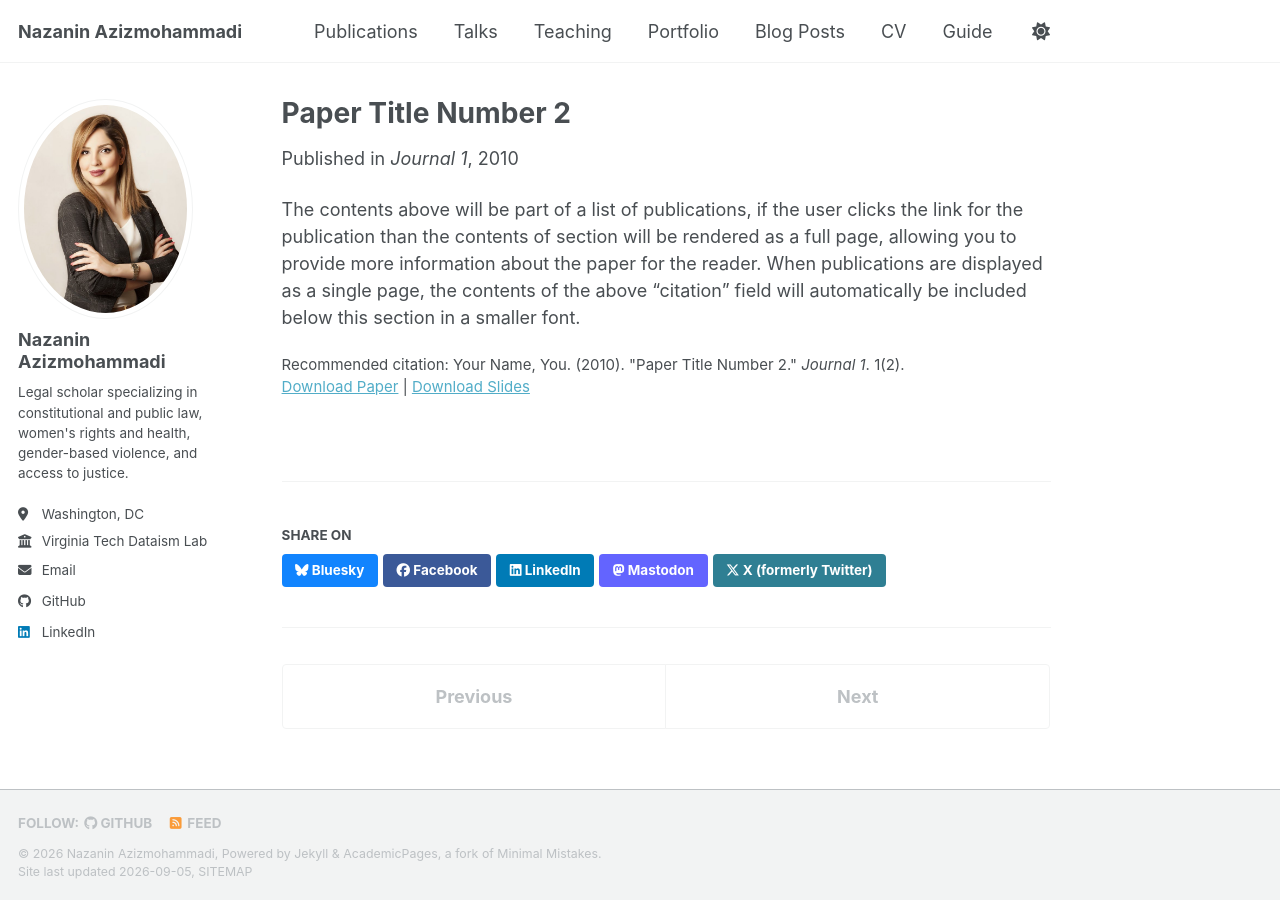
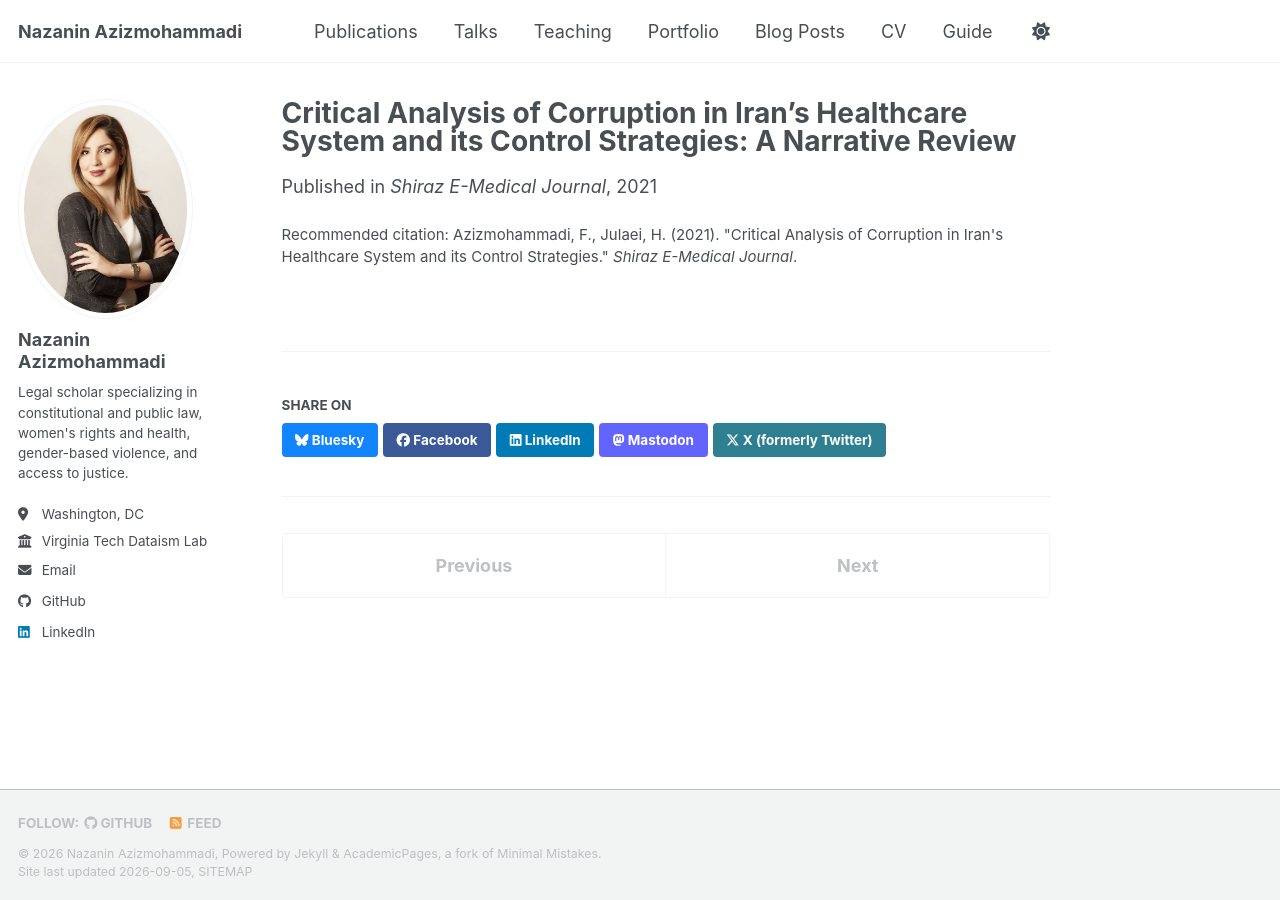
Before and after one commit to nazaninazizmohammadi/nazaninazizmohammadi.github.io, a Jekyll site: the page built from _publications/2010-10-01-paper-title-number-2.md, in a window 1280 px wide. Built offline with Jekyll 4.4.1, drawn with Linux system fonts in a browser that asks for light colours; a style sheet for code colours, icons or effects is not loaded.

Commit message:
Update 2010-10-01-paper-title-number-2.md

```diff
--- a/_publications/2010-10-01-paper-title-number-2.md
+++ b/_publications/2010-10-01-paper-title-number-2.md
@@ -1,14 +1,8 @@
 ---
-title: "Paper Title Number 2"
+title: "Critical Analysis of Corruption in Iran's Healthcare System and its Control Strategies: A Narrative Review"
 collection: publications
-category: manuscripts
-permalink: /publication/2010-10-01-paper-title-number-2
-excerpt: 'This paper is about the number 2. The number 3 is left for future work.'
-date: 2010-10-01
-venue: 'Journal 1'
-slidesurl: 'https://academicpages.github.io/files/slides2.pdf'
-paperurl: 'https://academicpages.github.io/files/paper2.pdf'
-citation: 'Your Name, You. (2010). &quot;Paper Title Number 2.&quot; <i>Journal 1</i>. 1(2).'
+permalink: /publication/2021-01-01-corruption-healthcare-system-iran
+date: 2021-01-01
+venue: 'Shiraz E-Medical Journal'
+citation: 'Azizmohammadi, F., Julaei, H. (2021). &quot;Critical Analysis of Corruption in Iran&#39;s Healthcare System and its Control Strategies.&quot; <i>Shiraz E-Medical Journal</i>.'
 ---
-
-The contents above will be part of a list of publications, if the user clicks the link for the publication than the contents of section will be rendered as a full page, allowing you to provide more information about the paper for the reader. When publications are displayed as a single page, the contents of the above "citation" field will automatically be included below this section in a smaller font.
```
